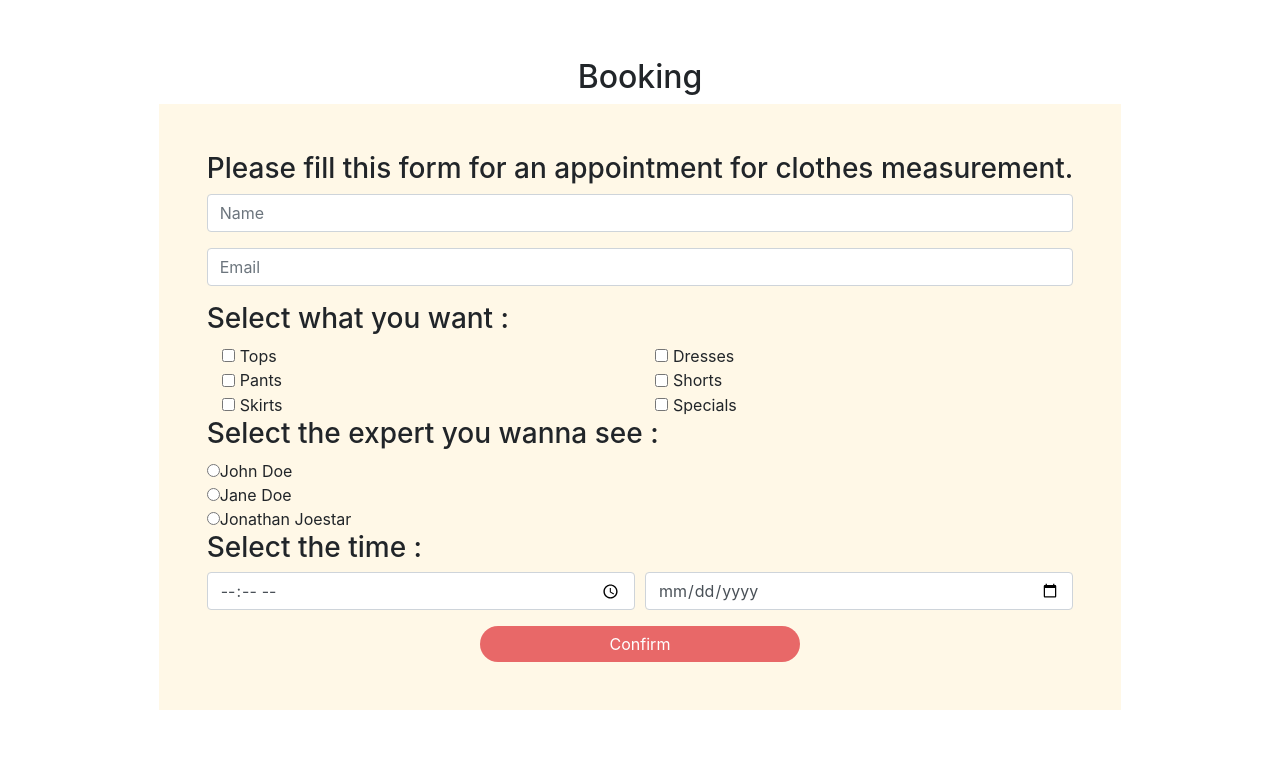
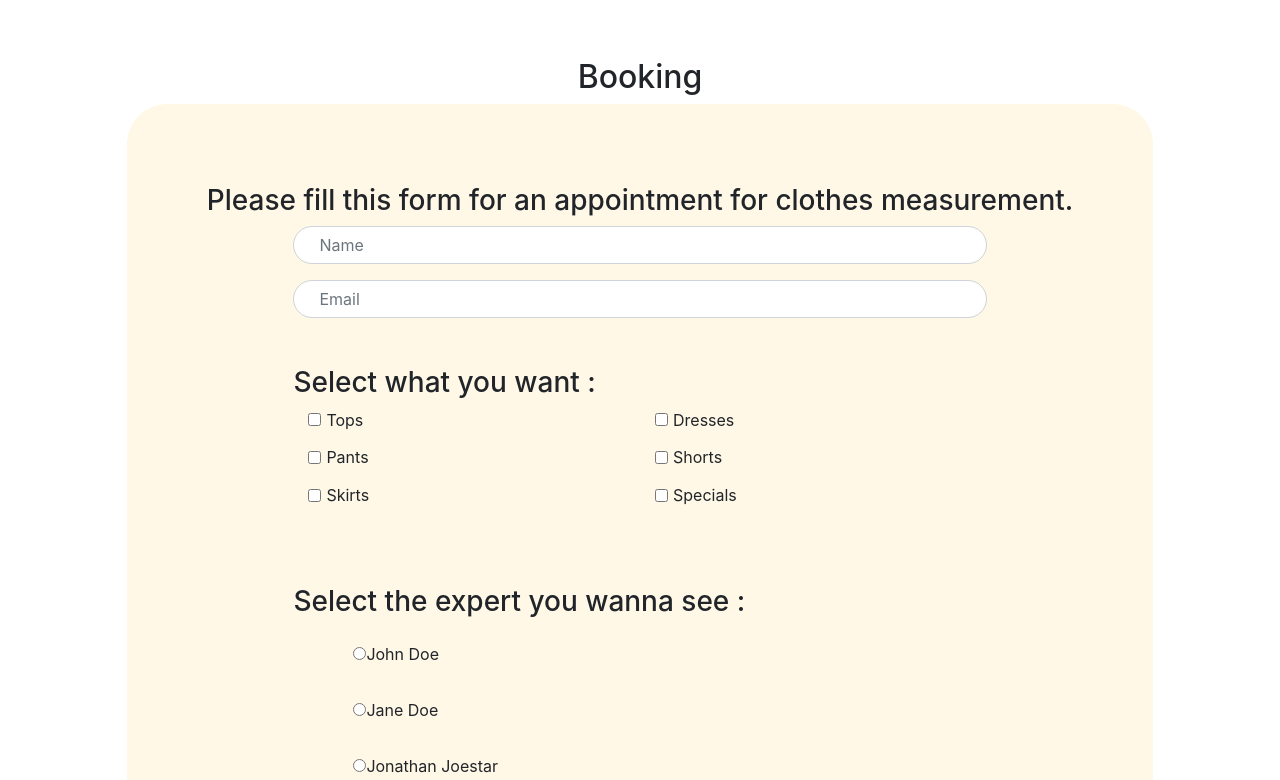
Before and after one commit to Foxmik0007/Shine, an Angular app: page / in a window 1280 px wide. Shown: the part 3480-4260 px from the top of the page. Before the commit the page ends 4230 px from the top, so only its background shows below. Built offline with nearby package versions, Linux system fonts and the light colour scheme.

Commit message:
Booking form update

```diff
--- a/src/app/booking/booking.component.css
+++ b/src/app/booking/booking.component.css
@@ -17,7 +17,35 @@ button {
 }
 
 .forms {
-  padding: 3em;
+  padding: 5em;
   background-color: #FFF8E7;
   border: none;
+  border-radius: 40px;
 }
+
+.credential, .service-choice, .expert-choice, .time-choice {
+  display: flex;
+  flex-direction: column;
+  padding : 2em 10% 2em 10%;
+}
+
+#name, #email {
+  padding-left: 25px;
+  border-radius: 40px;
+  display: flex ;
+}
+
+.credential {
+  display: flex;
+  flex-direction: column;
+  padding : 0 10% 0 10%;
+}
+
+
+.row {
+  padding-bottom: 2%;
+}
+ .form-check-expert {
+   padding: 1em 0 1em 5em;
+
+ }
--- a/src/app/booking/booking.component.html
+++ b/src/app/booking/booking.component.html
@@ -80,17 +80,17 @@
     <div class="expert-choice">
 
       <h3>Select the expert you wanna see :</h3>
-      <div class="form-check">
+      <div class="form-check-expert">
         <input class="form-check-input position-static" type="radio" name="blankRadio" id="blankRadio1" value="option1" aria-label="...">
         <label class="form-check-label" for="blankRadio1">John Doe</label>
       </div>
 
-      <div class="form-check">
+      <div class="form-check-expert">
         <input class="form-check-input position-static" type="radio" name="blankRadio" id="blankRadio2" value="option1" aria-label="...">
         <label class="form-check-label" for="blankRadio2">Jane Doe</label>
       </div>
 
-      <div class="form-check">
+      <div class="form-check-expert">
         <input class="form-check-input position-static" type="radio" name="blankRadio" id="blankRadio3" value="option1" aria-label="...">
         <label class="form-check-label" for="blankRadio3">Jonathan Joestar</label>
       </div>
```
